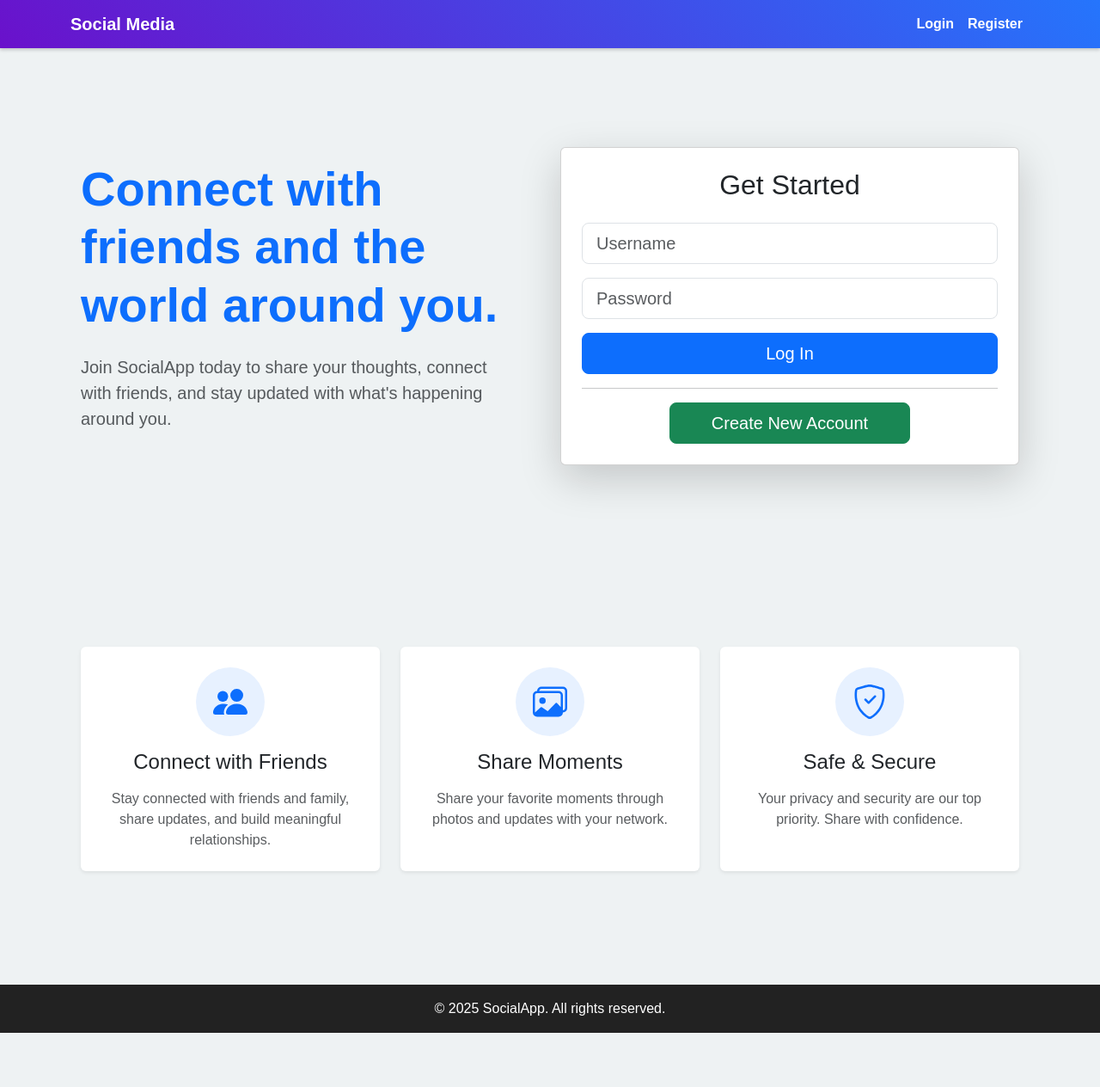
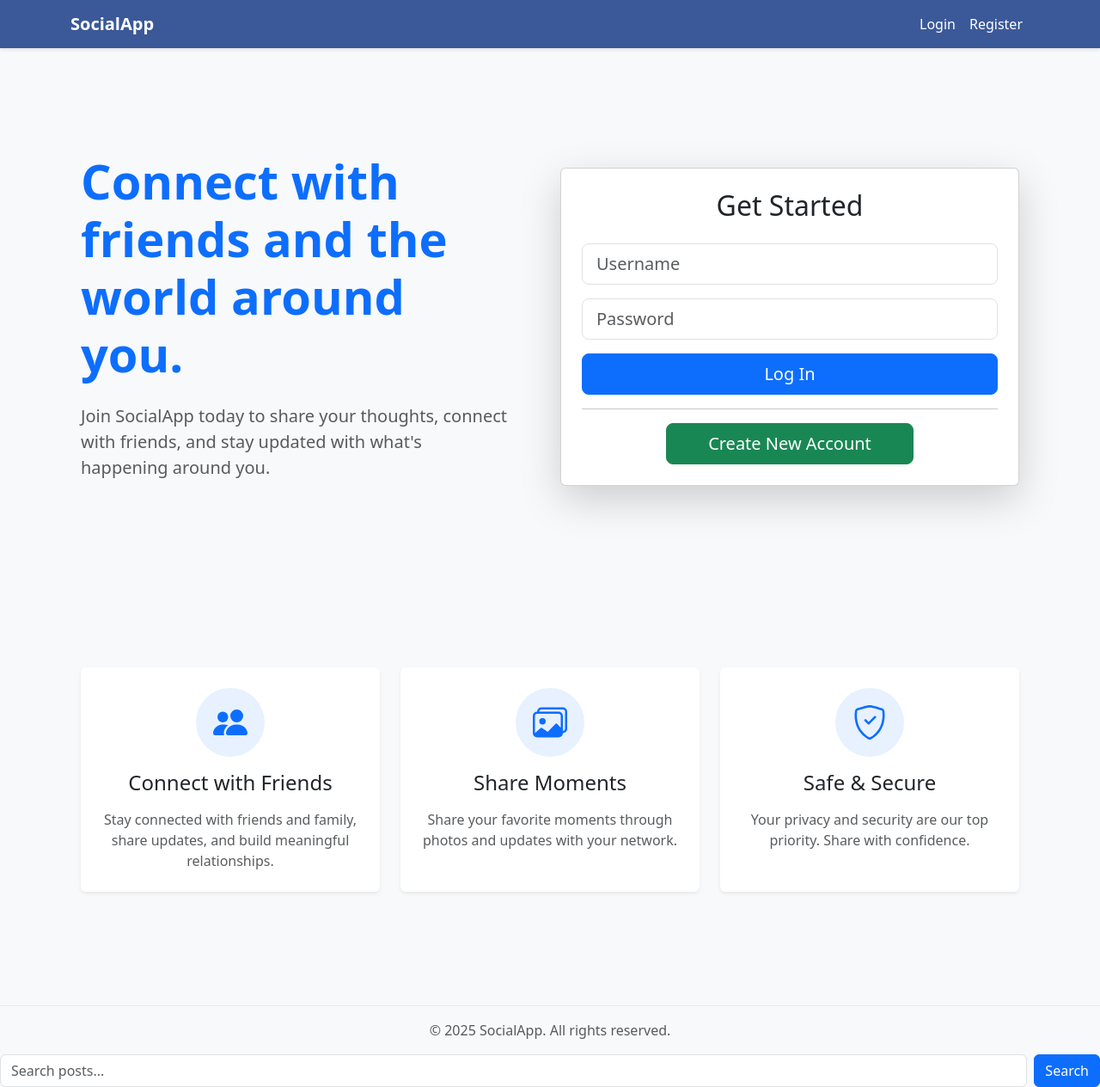
Before and after one commit to fahmida-urmi/scocial-media-app, a Django app: page / in a window 1280 px wide. Shown: the whole page at 86% size. Before the commit the page ends 1201 px from the top, so only its background shows below. Run offline with Django 5.2, Linux system fonts and the light colour scheme; data comes from the database, SQL or seed files in the repository; both versions use the stored data as it was after the commit; some libraries are stand-ins or nearby versions.

Commit message:
filtre added

```diff
--- a/social_app/urls.py
+++ b/social_app/urls.py
@@ -15,4 +15,8 @@ urlpatterns = [
     path('post/<int:post_id>/comment/', views.add_comment, name='add_comment'),
     path('delete_comment/<int:comment_id>/', views.delete_comment, name='delete_comment'),
     path('post/<int:post_id>/share/', views.share_post, name='share_post'),
+
+
+
+
 ]
--- a/social_app/views.py
+++ b/social_app/views.py
@@ -10,7 +10,36 @@ from .forms import CustomUserCreationForm, PostForm, CommentForm, UserProfileFor
 from django.contrib.auth import logout
 from django.db.models import Count, Q
 from django.contrib.auth.models import User
+from django.shortcuts import render
+from django.views.generic import ListView
+from .models import Post
 
+class HomeListView(ListView):
+    model = Post
+    template_name = 'social_app/home.html'
+    context_object_name = 'posts'
+
+    def get_queryset(self):
+        queryset = super().get_queryset()
+        search_query = self.request.GET.get('q', '')
+        filter_by_user = self.request.GET.get('user', '')
+        filter_by_media = self.request.GET.get('media', '')
+        sort_by = self.request.GET.get('sort', 'latest')
+
+        if search_query:
+            queryset = queryset.filter(content__icontains=search_query)
+        if filter_by_user:
+            queryset = queryset.filter(user__username=filter_by_user)
+        if filter_by_media == 'text':
+            queryset = queryset.filter(image__isnull=True)
+        elif filter_by_media == 'image':
+            queryset = queryset.filter(image__isnull=False)
+        if sort_by == 'oldest':
+            queryset = queryset.order_by('created_at')
+        else:
+            queryset = queryset.order_by('-created_at')
+
+        return queryset
 def register(request):
     if request.method == 'POST':
         form = CustomUserCreationForm(request.POST)
@@ -118,6 +147,7 @@ def profile(request, username=None):
     }
 
     return render(request, 'social_app/profile.html', context)
+
 @login_required
 def like_post(request, post_id):
     post = get_object_or_404(Post, id=post_id)
@@ -134,11 +164,10 @@ def like_post(request, post_id):
         # AJAX request
         return JsonResponse({
             'action': action,
-            'like_count': post.like_count,
-            'liked': action == 'liked'  # Return true if liked, false if unliked
+            'like_count': post.like_count
         })
     else:
-        # Regular request (non-AJAX)
+        # Regular request
         return HttpResponseRedirect(request.META.get('HTTP_REFERER', reverse('home')))
 
 @login_required
@@ -208,3 +237,30 @@ def delete_comment(request, comment_id):
         return JsonResponse({'status': 'success'})
 
     return JsonResponse({'status': 'error', 'message': 'Invalid request'}, status=400)
+
+class PostListView(ListView):
+    model = Post
+    template_name = 'your_template.html'
+
+    def get_queryset(self):
+        queryset = Post.objects.all()
+        date_filter = self.request.GET.get('date')
+        media_filter = self.request.GET.get('media_type')
+        user_filter = self.request.GET.get('user')
+
+        if date_filter:
+            if date_filter == 'latest':
+                queryset = queryset.order_by('-created_at')
+            elif date_filter == 'oldest':
+                queryset = queryset.order_by('created_at')
+
+        if media_filter:
+            if media_filter == 'images':
+                queryset = queryset.filter(image__isnull=False)
+            elif media_filter == 'text-only':
+                queryset = queryset.filter(image__isnull=True)
+
+        if user_filter:
+            queryset = queryset.filter(user__username=user_filter)
+
+        return queryset
--- a/templates/base.html
+++ b/templates/base.html
@@ -7,14 +7,14 @@
     <title>SocialApp - {% block title %}{% endblock %}</title>
     <link href="https://cdn.jsdelivr.net/npm/bootstrap@5.3.0-alpha1/dist/css/bootstrap.min.css" rel="stylesheet">
     <link rel="stylesheet" href="https://cdn.jsdelivr.net/npm/bootstrap-icons/font/bootstrap-icons.css">
-    <link href="https://cdnjs.cloudflare.com/ajax/libs/font-awesome/6.7.2/css/all.min.css" rel="stylesheet">
+    <link rel="stylesheet" href="https://cdn.jsdelivr.net/npm/bootstrap@5.3.0-alpha1/dist/css/bootstrap.min.css">
+    <link href="https://cdnjs.cloudflare.com/ajax/libs/font-awesome/6.7.2/css/all.min.css:" rel="stylesheet">
     <style>
         body {
             display: flex;
             min-height: 100vh;
             flex-direction: column;
-            background-color: #eef2f3;
-            font-family: 'Arial', sans-serif;
+            background-color: #f8f9fa;
         }
 
         main {
@@ -23,58 +23,54 @@
         }
 
         .footer {
-            background-color: #222;
-            color: white;
+            background-color: #f8f9fa;
+            border-top: 1px solid #e9ecef;
             padding: 1rem 0;
         }
 
         .navbar {
-            background: linear-gradient(45deg, #6a11cb, #2575fc);
-            box-shadow: 0 2px 4px rgba(0, 0, 0, 0.2);
+            background-color: #3b5998;
+            box-shadow: 0 2px 4px rgba(0, 0, 0, 0.1);
         }
 
         .navbar-brand,
         .nav-link {
             color: white !important;
-            font-weight: bold;
-        }
-
-        .nav-link:hover {
-            color: #ddd !important;
         }
 
         .post-card {
             margin-bottom: 20px;
-            border-radius: 12px;
-            box-shadow: 0 4px 6px rgba(0, 0, 0, 0.1);
-            background: white;
-            padding: 15px;
+            border-radius: 8px;
+            box-shadow: 0 2px 4px rgba(0, 0, 0, 0.1);
         }
 
         .post-image {
             max-height: 400px;
-            object-fit: cover;
-            border-radius: 8px;
+            object-fit: contain;
         }
 
         .post-author {
             font-weight: bold;
-            color: #2575fc;
+            color: #3b5998;
         }
 
         .post-time {
             color: #6c757d;
-            font-size: 0.9rem;
+            font-size: 0.8rem;
         }
     </style>
     {% block styles %}{% endblock %}
 </head>
 
 <body>
-    <nav class="navbar navbar-expand-lg navbar-dark">
+    <!-- Navbar -->
+    <nav class="navbar navbar-expand-lg navbar-dark mb-4">
         <div class="container">
-            <a class="navbar-brand" href="{% url 'home' %}">Social Media</a>
-            <button class="navbar-toggler" type="button" data-bs-toggle="collapse" data-bs-target="#navbarNav">
+            <a class="navbar-brand" href="{% url 'home' %}">
+                <strong>SocialApp</strong>
+            </a>
+            <button class="navbar-toggler" type="button" data-bs-toggle="collapse" data-bs-target="#navbarNav"
+                aria-controls="navbarNav" aria-expanded="false" aria-label="Toggle navigation">
                 <span class="navbar-toggler-icon"></span>
             </button>
             <div class="collapse navbar-collapse" id="navbarNav">
@@ -92,14 +88,17 @@
                 </ul>
                 <ul class="navbar-nav ms-auto">
                     <li class="nav-item dropdown">
-                        <a class="nav-link dropdown-toggle" href="#" id="navbarDropdown" role="button" data-bs-toggle="dropdown">
+                        <a class="nav-link dropdown-toggle" href="#" id="navbarDropdown" role="button"
+                            data-bs-toggle="dropdown" aria-expanded="false">
                             {{ user.username }}
                         </a>
-                        <ul class="dropdown-menu dropdown-menu-end">
+                        <ul class="dropdown-menu dropdown-menu-end" aria-labelledby="navbarDropdown">
                             <li><a class="dropdown-item" href="{% url 'profile' %}">My Profile</a></li>
-                            <li><hr class="dropdown-divider"></li>
                             <li>
-                                <form method="post" action="{% url 'logout' %}">
+                                <hr class="dropdown-divider">
+                            </li>
+                            <li>
+                                <form method="post" action="{% url 'logout' %}" class="dropdown-item p-0">
                                     {% csrf_token %}
                                     <button type="submit" class="dropdown-item">Logout</button>
                                 </form>
@@ -121,13 +120,44 @@
         </div>
     </nav>
 
+    <!-- Main Content -->
     <main class="container">
+        <!-- Modal for Creating a Post -->
+        <div class="modal fade" id="createPostModal" tabindex="-1" aria-labelledby="createPostModalLabel"
+            aria-hidden="true">
+            <div class="modal-dialog modal-lg">
+                <div class="modal-content">
+                    <div class="modal-header">
+                        <h5 class="modal-title" id="createPostModalLabel">Create a New Post</h5>
+                        <button type="button" class="btn-close" data-bs-dismiss="modal" aria-label="Close"></button>
+                    </div>
+                    <form method="POST" action="{% url 'post_create' %}" enctype="multipart/form-data">
+                        {% csrf_token %}
+                        <div class="modal-body">
+                            <div class="mb-3">
+                                <textarea class="form-control" name="content" rows="4" placeholder="What's on your mind?" required></textarea>
+                            </div>
+                            <div class="mb-3">
+                                <label for="post_image" class="form-label">Upload Image (Optional)</label>
+                                <input type="file" class="form-control" name="image" id="post_image">
+                            </div>
+                        </div>
+                        <div class="modal-footer">
+                            <button type="button" class="btn btn-secondary" data-bs-dismiss="modal">Cancel</button>
+                            <button type="submit" class="btn btn-primary">Post</button>
+                        </div>
+                    </form>
+                </div>
+            </div>
+        </div>
+
+        <!-- Your existing messages logic -->
         {% if messages %}
         <div class="messages">
             {% for message in messages %}
             <div class="alert alert-{{ message.tags }} alert-dismissible fade show" role="alert">
                 {{ message }}
-                <button type="button" class="btn-close" data-bs-dismiss="alert"></button>
+                <button type="button" class="btn-close" data-bs-dismiss="alert" aria-label="Close"></button>
             </div>
             {% endfor %}
         </div>
@@ -135,14 +165,21 @@
 
         {% block content %}
         {% endblock %}
+
     </main>
 
-    <footer class="footer text-center">
-        <div class="container">
-            <p class="mb-0">© 2025 SocialApp. All rights reserved.</p>
+    <!-- Footer -->
+    <footer class="footer mt-auto py-3">
+        <div class="container text-center">
+            <p class="text-muted mb-0">© 2025 SocialApp. All rights reserved.</p>
         </div>
     </footer>
+    <form method="get" class="d-flex">
+        <input type="text" name="search" class="form-control me-2" placeholder="Search posts..." aria-label="Search">
+        <button type="submit" class="btn btn-primary">Search</button>
+    </form>
 
+    <!-- JavaScript -->
     <script src="https://cdn.jsdelivr.net/npm/bootstrap@5.3.0-alpha1/dist/js/bootstrap.bundle.min.js"></script>
     {% block scripts %}{% endblock %}
 </body>
```
Also changed, not shown: social_app/models.py (+1 -9 lines), templates/social_app/home.html (+8 -0 lines), templates/social_app/profile.html (+0 -10 lines), db.sqlite3, media/post_images/istockphoto-2154874247-612x612_a1SlFWv.jpg (added).
